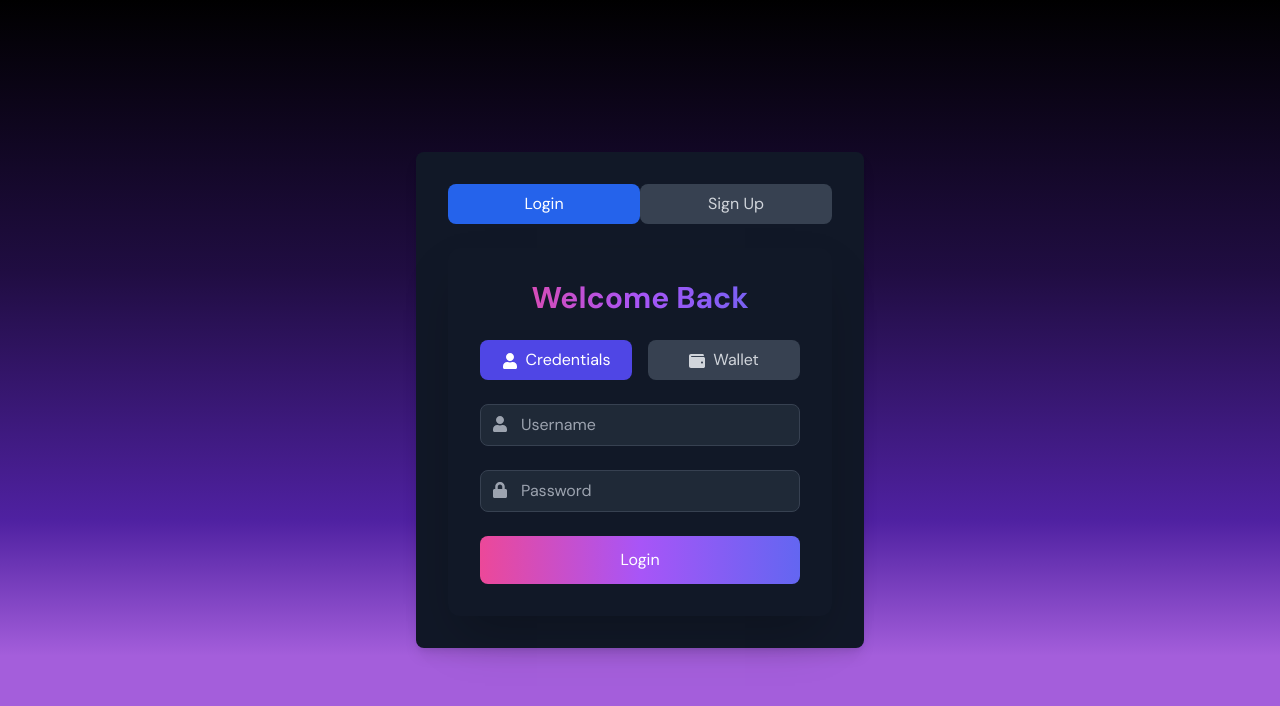
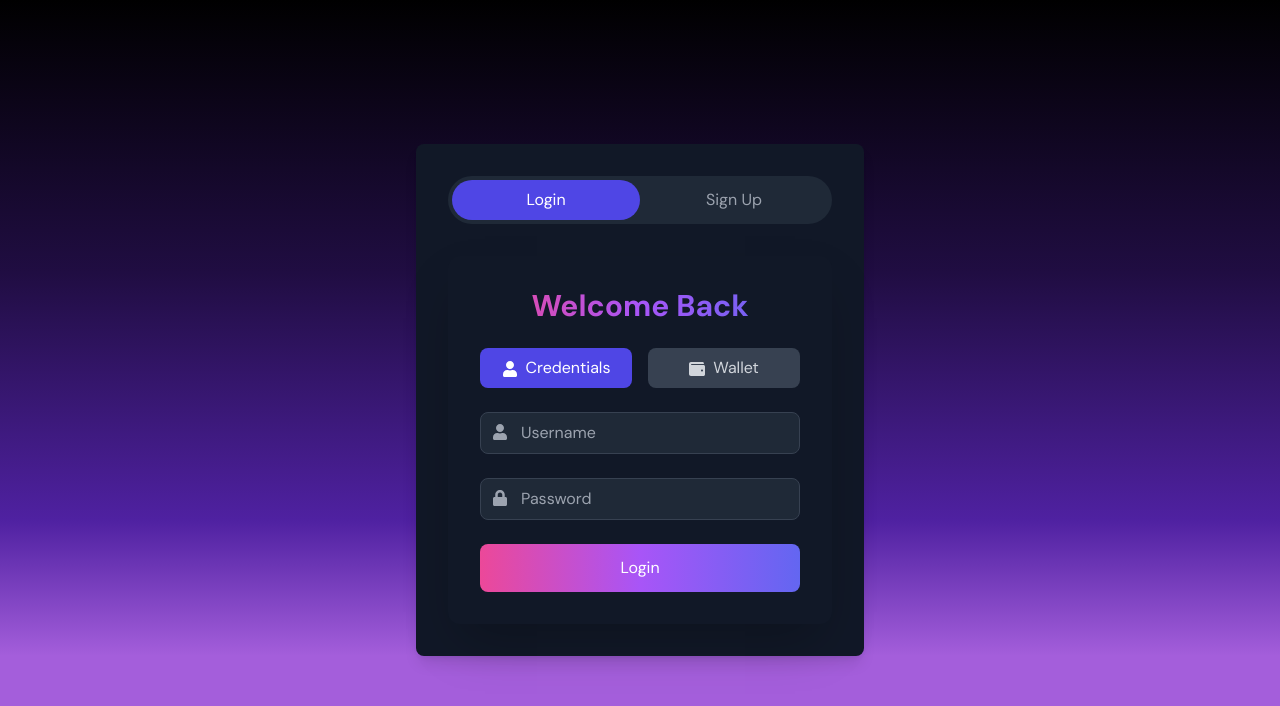
Before and after one commit to PawanAK/TeleGage_LandingPage, a Next.js app: page /auth in a window 1280 px wide. Shown: the top 706 px of the page. Built offline with nearby package versions, Linux system fonts and the light colour scheme.

Commit message:
animated buttons

```diff
--- a/package.json
+++ b/package.json
@@ -19,7 +19,7 @@
     "class-variance-authority": "^0.7.0",
     "clsx": "^2.1.1",
     "form-data": "^4.0.0",
-    "framer-motion": "^11.3.29",
+    "framer-motion": "^11.3.30",
     "lucide-react": "^0.435.0",
     "next": "14.2.4",
     "petra-plugin-wallet-adapter": "^0.4.5",
--- a/src/app/auth/page.tsx
+++ b/src/app/auth/page.tsx
@@ -1,6 +1,7 @@
 "use client";
 import { useState } from "react";
 import { AuthForm } from "@/components/AuthForm";
+import { motion } from "framer-motion";
 
 export default function AuthPage() {
   const [isLogin, setIsLogin] = useState(true);
@@ -8,19 +9,30 @@ export default function AuthPage() {
   return (
     <div className="bg-black text-white min-h-screen flex items-center justify-center bg-[linear-gradient(to_bottom,#000,#200D42_34%,#4F21A1_65%,#A45EDB_82%)]">
       <div className="bg-gray-900 p-8 rounded-lg shadow-lg max-w-md w-full">
-        <div className="flex mb-6">
+        <div className="relative mb-8">
+          <div className="flex bg-gray-800 p-1 rounded-full">
             <button
-            className={`flex-1 py-2 px-4 rounded-lg ${isLogin ? 'bg-blue-600 text-white' : 'bg-gray-700 text-gray-300'}`}
+              className={`flex-1 py-2 px-4 rounded-full transition-all duration-300 relative z-10 ${
+                isLogin ? 'text-white' : 'text-gray-400'
+              }`}
               onClick={() => setIsLogin(true)}
             >
               Login
             </button>
             <button
-            className={`flex-1 py-2 px-4 rounded-lg ${!isLogin ? 'bg-blue-600 text-white' : 'bg-gray-700 text-gray-300'}`}
+              className={`flex-1 py-2 px-4 rounded-full transition-all duration-300 relative z-10 ${
+                !isLogin ? 'text-white' : 'text-gray-400'
+              }`}
               onClick={() => setIsLogin(false)}
             >
               Sign Up
             </button>
+          </div>
+          <motion.div
+            className="absolute top-1 left-1 w-[calc(50%-0.25rem)] h-[calc(100%-0.5rem)] bg-indigo-600 rounded-full"
+            animate={{ x: isLogin ? 0 : "100%" }}
+            transition={{ type: "spring", stiffness: 300, damping: 30 }}
+          />
         </div>
         <AuthForm isLogin={isLogin} />
       </div>
```
Also changed, not shown: 1 other file (tests, documents, lock files or other folders). Lines whose indentation alone changed are shown as unchanged.
